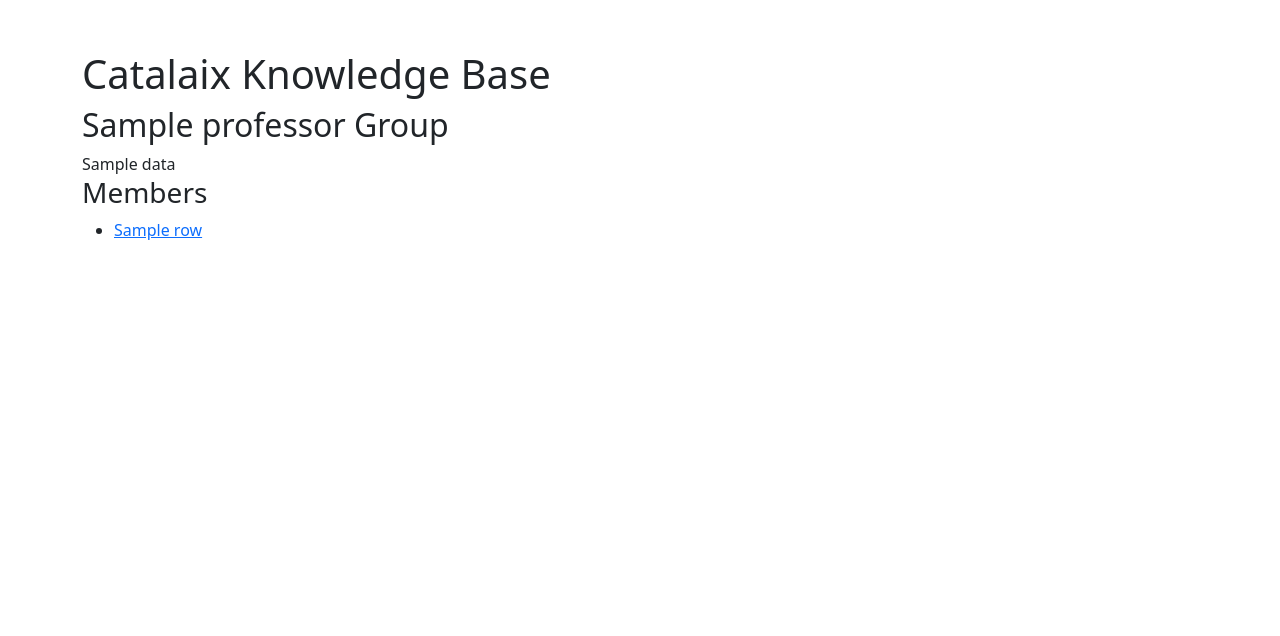
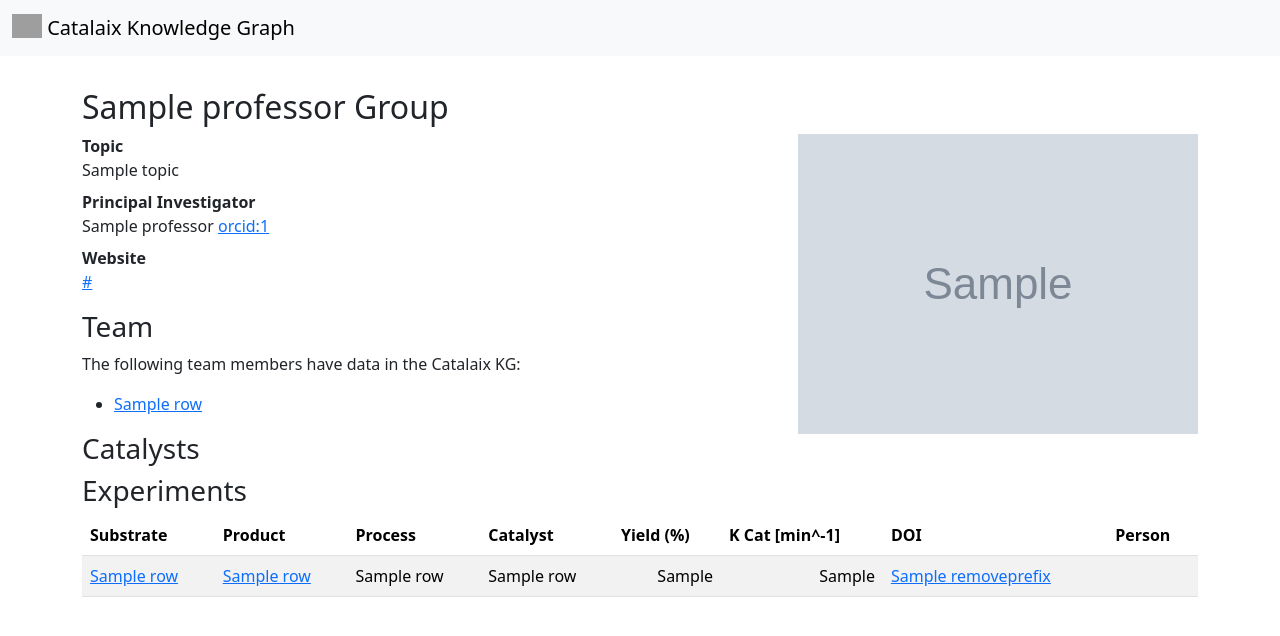
Before and after one commit to catalaix/catalaix-kg, a Flask app: template templates/group.html in a window 1280 px wide. Shown: the top 636 px of the page. Run offline with Flask 3, Linux system fonts and the light colour scheme; the template is opened without the code that fills it: most values are stand-ins (such as "Sample title", 1, 10 or a date in 2020); grey boxes marked "Sample" are stand-in pictures; parts of the project's set-up code (start-up, migrations or seed data) failed here and were passed over; some libraries are stand-ins or nearby versions; grey boxes are pictures that could not be loaded.

Commit message:
Update web application

```diff
--- a/draw.py
+++ b/draw.py
@@ -20,15 +20,16 @@ from pathlib import Path
 from pystow.utils import download
 import pygraphviz as pgv
 import cairosvg
+from constants import (
+    HERE,
+    REACTIONS_PATH,
+    REACTION_HIERARCHY_PATH,
+    CONDITIONS_PATH,
+    LABS_PATH,
+)
 
-HERE = Path(__file__).parent.resolve()
 IMG = HERE.joinpath("img")
-CURATION = HERE.joinpath("curation")
 OUTPUT = HERE.joinpath("output")
-REACTIONS_PATH = CURATION.joinpath("reactions.tsv")
-REACTION_HIERARCHY_PATH = CURATION.joinpath("reaction_hierarchy.tsv")
-CONDITIONS_PATH = CURATION.joinpath("conditions.tsv")
-LABS_PATH = CURATION.joinpath("labs.tsv")
 
 HIGHLIGHT = {
     "CHEBI:53259",  # PET
@@ -89,10 +90,10 @@ def draw(
         for group_id, professor in labs_df[["group", "Professor"]].values
     }
     reaction_to_group_names = defaultdict(lambda: defaultdict(set))
-    for reaction, reaction_type, group in conditions_df[
-        ["reaction", "type", "group"]
+    for reaction, reaction_method, group in conditions_df[
+        ["reaction", "method", "group"]
     ].values:
-        reaction_to_group_names[reaction][reaction_type].add(
+        reaction_to_group_names[reaction][reaction_method].add(
             lab_id_to_name[group] if pd.notna(group) and group else "External"
         )
 
@@ -169,13 +170,13 @@ def draw(
         reactant_2,
         product_1,
         product_2,
-        reaction_type,
+        reaction_method,
     ) in reactions_df[
         ["reaction", "input", "reagent", "output", "output 2", "type name"]
     ].values:
         label_parts = []
-        if pd.notna(reaction_type):
-            label_parts.append(reaction_type)
+        if pd.notna(reaction_method):
+            label_parts.append(reaction_method)
         if type_to_groups := reaction_to_group_names.get(reaction_id):
             for rtype, groups in type_to_groups.items():
                 groups_text = ", ".join(sorted(groups))
--- a/literature.py
+++ b/literature.py
@@ -6,7 +6,6 @@
 """
 
 from collections import defaultdict
-from pathlib import Path
 
 import click
 import pandas as pd
@@ -16,8 +15,8 @@ from curies import Reference
 from opencitations_client import get_incoming_citations, get_outgoing_citations
 from pystow.utils import safe_open_writer, write_pydantic_jsonl
 from tqdm import tqdm
+from constants import HERE
 
-HERE = Path(__file__).parent.resolve()
 PAPERS_TSV_PATH = HERE.joinpath("literature.tsv")
 PAPERS_JSONL_PATH = HERE.joinpath("literature.jsonl")
 
--- a/templates/base.html
+++ b/templates/base.html
@@ -1,14 +1,99 @@
+{% macro molecule_card(endpoint, curie, name) %}
+<div class="col-6 col-md-2">
+    <a href="{{ url_for(endpoint, curie=curie) }}" style="text-decoration: none">
+        <div class="card h-100 text-center">
+            <div class="card-body d-flex flex-column">
+                <div class="flex-grow-1 d-flex align-items-center justify-content-center">
+                    <img style="max-height: 8em;" src="https://bioregistry.io/{{ curie }}?provider=chebi-img"
+                         alt="depiction of {{ name }}"/>
+                </div>
+                <h6 class="card-title mt-2 mb-0">{{ name }}</h6>
+            </div>
+        </div>
+    </a>
+</div>
+{% endmacro %}
+
+{% macro experiments_table(conditions_df, show_chemist=False, show_group=False) %}
+<table class="table table-striped">
+    <thead>
+    <tr>
+        <th scope="col">Substrate</th>
+        <th scope="col">Product</th>
+        <th scope="col">Process</th>
+        <th scope="col">Catalyst</th>
+        <th scope="col">Yield (%)</th>
+        <th scope="col">K Cat [min^-1]</th>
+        <th scope="col">DOI</th>
+        {% if show_chemist %}
+        <th scope="col">Person</th>
+        {% endif %}
+        {% if show_group %}
+        <th scope="col">Group</th>
+        {% endif %}
+    </tr>
+    </thead>
+    <tbody>
+    {% for i, row in conditions_df.iterrows() %}
+    <tr>
+        <td><a href="{{ url_for('get_entity', curie=row['input']) }}">{{ row['input name'] }}</a></td>
+        <td><a href="{{ url_for('get_entity', curie=row['output']) }}">{{ row['output name'] }}</a></td>
+        <td>{{ row['type name'] }}</td>
+        <td>
+            {%- if row['catalyst'] is string %}
+            {%- if row['catalyst']  != "no catalyst" %}
+            <a href="{{ url_for('get_entity', curie=row['catalyst']) }}">{{ row['catalyst name'] }}</a>
+            {% else %}
+            No Catalyst
+            {% endif %}
+            {%- else %}
+            {{ row['catalyst name'] }}
+            {%- endif %}
+        </td>
+        <td align="right">{{ row['yield (%)'] }}</td>
+        <td align="right">{{ row['k [min^-1]'] }}</td>
+        <td><a href="{{ row['references_condition'] }}">{{ row['references_condition'].removeprefix('https://doi.org/')
+            }}</a></td>
+        {%- if show_chemist %}
+        <td>
+            {%- if row['chemist'] is string %}
+            <a href="{{ url_for('get_person', orcid=row['chemist'])}}">{{ row['chemist name']}}</a>
+            {%- endif %}
+        </td>
+        {%- endif %}
+        {%- if show_group %}
+        <td>
+            {%- if row['group'] > 0 %}
+            <a href="{{ url_for('get_group', group=row['group'])}}">{{ row['group name']}}</a>
+            {%- endif %}
+        </td>
+        {%- endif %}
+    </tr>
+    {% endfor %}
+    </tbody>
+</table>
+{% endmacro %}
+
 <!doctype html>
 <html lang="en">
 <head>
     <title>{% block title %}{% endblock %}</title>
     {{ bootstrap.load_css() }}
     {{ bootstrap.load_js() }}
+    <link rel="stylesheet" href="https://cdn.jsdelivr.net/npm/bootstrap-icons@1.13.1/font/bootstrap-icons.min.css">
 </head>
 <body>
-<div class="container" style="margin-top: 50px; margin-bottom: 50px">
-<h1>Catalaix Knowledge Base</h1>
-{% block content %}{% endblock %}
+<nav class="navbar navbar-light bg-light">
+    <div class="container-fluid">
+        <a class="navbar-brand" href="#">
+            <img src="/docs/5.0/assets/brand/bootstrap-logo.svg" alt="" width="30" height="24"
+                 class="d-inline-block align-text-top">
+            Catalaix Knowledge Graph
+        </a>
+    </div>
+</nav>
+<div class="container" style="margin-top: 2em; margin-bottom: 50px">
+    {% block content %}{% endblock %}
 </div>
 </body>
 </html>
--- a/templates/group.html
+++ b/templates/group.html
@@ -3,15 +3,37 @@
 {% block content %}
 <h2>{{ data['Professor'] }} Group</h2>
 
-{{ data }}
+<img src="{{data['Lab Logo'] }}" align="right"/>
 
-<h3>Members</h3>
+<dl>
+    <dt>Topic</dt>
+    <dd>{{ data['Topic'] }}</dd>
+    <dt>Principal Investigator</dt>
+    <dd>{{ data['Professor'] }} <a href="{{ data['ORCID'] }}">orcid:{{ data['ORCID'] }}</a></dd>
+    <dt>Website</dt>
+    <dd><a href="{{ data['Lab Website']}}">{{ data['Lab Website']}}</a></dd>
+</dl>
+
+<h3>Team</h3>
+<p>The following team members have data in the Catalaix KG:</p>
 <ul>
     {% for i, row in members.iterrows() %}
     <li>
-        <a href="{{ url_for("get_person", orcid=row['orcid']) }}">{{ row['name'] }}</a>
+        <a href="{{ url_for('get_person', orcid=row['orcid']) }}">{{ row['name'] }}</a>
     </li>
     {% endfor %}
 </ul>
 
+<h3>Catalysts</h3>
+<div class="row g-3 p-2">
+    {% for catalyst_curie, catalyst_name in catalysts.values %}
+    {% if catalyst_curie.startswith("CHEBI:") %}
+    {{ molecule_card('get_catalyst', catalyst_curie, catalyst_name) }}
+    {% endif %}
+    {% endfor %}
+</div>
+
+<h3>Experiments</h3>
+{{ experiments_table(conditions, show_chemist=True) }}
+
 {% endblock %}
--- a/wsgi.py
+++ b/wsgi.py
@@ -6,38 +6,50 @@
 #     "pandas>=3.0.0",
 # ]
 # ///
+
 from collections import defaultdict
 
 import flask
-from pathlib import Path
 import pandas as pd
 from flask_bootstrap import Bootstrap5
 import pyobo
 
+from constants import (
+    LABS_PATH,
+    REACTIONS_PATH,
+    REACTION_HIERARCHY_PATH,
+    CONDITIONS_PATH,
+    MEMBERSHIPS_PATH,
+    CLOSED_LOOPS_PATH,
+)
 from draw import draw_bytes
-
-HERE = Path(__file__).parent.resolve()
-CURATION_DIR = HERE.joinpath("curation")
-LABS_PATH = CURATION_DIR.joinpath("labs.tsv")
-REACTIONS_PATH = CURATION_DIR.joinpath("reactions.tsv")
-REACTION_HIERARCHY_PATH = CURATION_DIR.joinpath("reaction_hierarchy.tsv")
-CONDITIONS_PATH = CURATION_DIR.joinpath("conditions.tsv")
-MEMBERSHIPS_PATH = CURATION_DIR.joinpath("memberships.tsv")
 
 app = flask.Flask(__name__)
 Bootstrap5(app)
 
+
+def _get_catalysts_df(conditions: pd.DataFrame) -> pd.DataFrame:
+    return conditions[conditions["catalyst"].notna()][
+        ["catalyst", "catalyst name"]
+    ].drop_duplicates()
+
+
+CLOSED_LOOPS_DF = pd.read_csv(CLOSED_LOOPS_PATH, sep="\t")
 LABS_DF = pd.read_csv(LABS_PATH, sep="\t")
 REACTIONS_DF = pd.read_csv(REACTIONS_PATH, sep="\t")
 del REACTIONS_DF["desc."]
 REACTION_HIERARCHY_DF = pd.read_csv(REACTION_HIERARCHY_PATH, sep="\t")
-CONDITIONS_DF = pd.read_csv(CONDITIONS_PATH, sep="\t")
+CONDITIONS_DF = pd.read_csv(CONDITIONS_PATH, sep="\t").join(
+    REACTIONS_DF, on="reaction", how="left", rsuffix="_reaction", lsuffix="_condition"
+)
 
 MEMBERSHIPS_DF = pd.read_csv(MEMBERSHIPS_PATH, sep="\t")
-MEMBERSHIPS: defaultdict[str, set[int]] = defaultdict(set)
+ORCID_TO_GROUPS: defaultdict[str, set[int]] = defaultdict(set)
+GROUP_TO_ORCIDS: defaultdict[int, set[str]] = defaultdict(set)
 for orcid, _name, lab_id, _lab_name in MEMBERSHIPS_DF.values:
     if pd.notna(orcid):
-        MEMBERSHIPS[orcid].add(lab_id)
+        ORCID_TO_GROUPS[orcid].add(lab_id)
+        GROUP_TO_ORCIDS[lab_id].add(orcid)
 
 PEOPLE_DF = CONDITIONS_DF[
     CONDITIONS_DF["chemist"].notna() & CONDITIONS_DF["chemist name"].notna()
@@ -53,7 +65,9 @@ for orcid, name in (
     PEOPLE[orcid] = name
 
 CATALYST_GROUPING = CONDITIONS_DF[
-    CONDITIONS_DF["catalyst"].notna() & CONDITIONS_DF["catalyst name"].notna()
+    CONDITIONS_DF["catalyst"].notna()
+    & (CONDITIONS_DF["catalyst"].notna() != "no catalyst")
+    & CONDITIONS_DF["catalyst name"].notna()
 ].groupby(["catalyst", "catalyst name"])
 
 SUBSTRATE_GROUPING = REACTIONS_DF.groupby(["input", "input name"])
@@ -71,6 +85,7 @@ def get_home() -> str:
         catalysts=CATALYST_GROUPING,
         substrates=SUBSTRATE_GROUPING,
         products=PRODUCT_GROUPING,
+        closed_loops=CLOSED_LOOPS_DF,
     )
 
 
@@ -81,10 +96,15 @@ def get_people() -> str:
 
 @app.route("/person/<orcid>")
 def get_person(orcid: str) -> str:
+    conditions = CONDITIONS_DF[CONDITIONS_DF["chemist"] == orcid]
+    catalysts = _get_catalysts_df(conditions)
     return flask.render_template(
         "person.html",
+        orcid=orcid,
         name=PEOPLE[orcid],
-        groups=LABS_DF[LABS_DF["group"].isin(MEMBERSHIPS[orcid])],
+        groups=LABS_DF[LABS_DF["group"].isin(ORCID_TO_GROUPS[orcid])],
+        conditions=conditions,
+        catalysts=catalysts,
     )
 
 
@@ -92,10 +112,14 @@ def get_person(orcid: str) -> str:
 def get_group(group: int) -> str:
     data = LABS_DF.loc[LABS_DF["group"] == group].iloc[0].to_dict()
     members = MEMBERSHIPS_DF[MEMBERSHIPS_DF["lab"] == group]
+    conditions = CONDITIONS_DF[CONDITIONS_DF["chemist"].isin(GROUP_TO_ORCIDS[group])]
+    catalysts = _get_catalysts_df(conditions)
     return flask.render_template(
         "group.html",
         data=data,
         members=members,
+        conditions=conditions,
+        catalysts=catalysts,
     )
 
 
@@ -149,10 +173,10 @@ def get_entity(curie: str) -> str:
         name=name,
         description=description,
         image_url=image_url,
-        reactions=substrate_reactions_df,
-        conditions=substrate_conditions_df,
+        substrate_conditions=substrate_conditions_df,
         input_diagram=substrate_diagram,
         product_diagram=product_diagram,
+        product_conditions=product_conditions_df,
     )
 
 
```
Also changed, not shown: constants.py (added, +10 -0 lines), templates/entity.html (+3 -6 lines), templates/home.html (+58 -28 lines), templates/person.html (+25 -1 lines), output/PLA.png, 4 other files.
